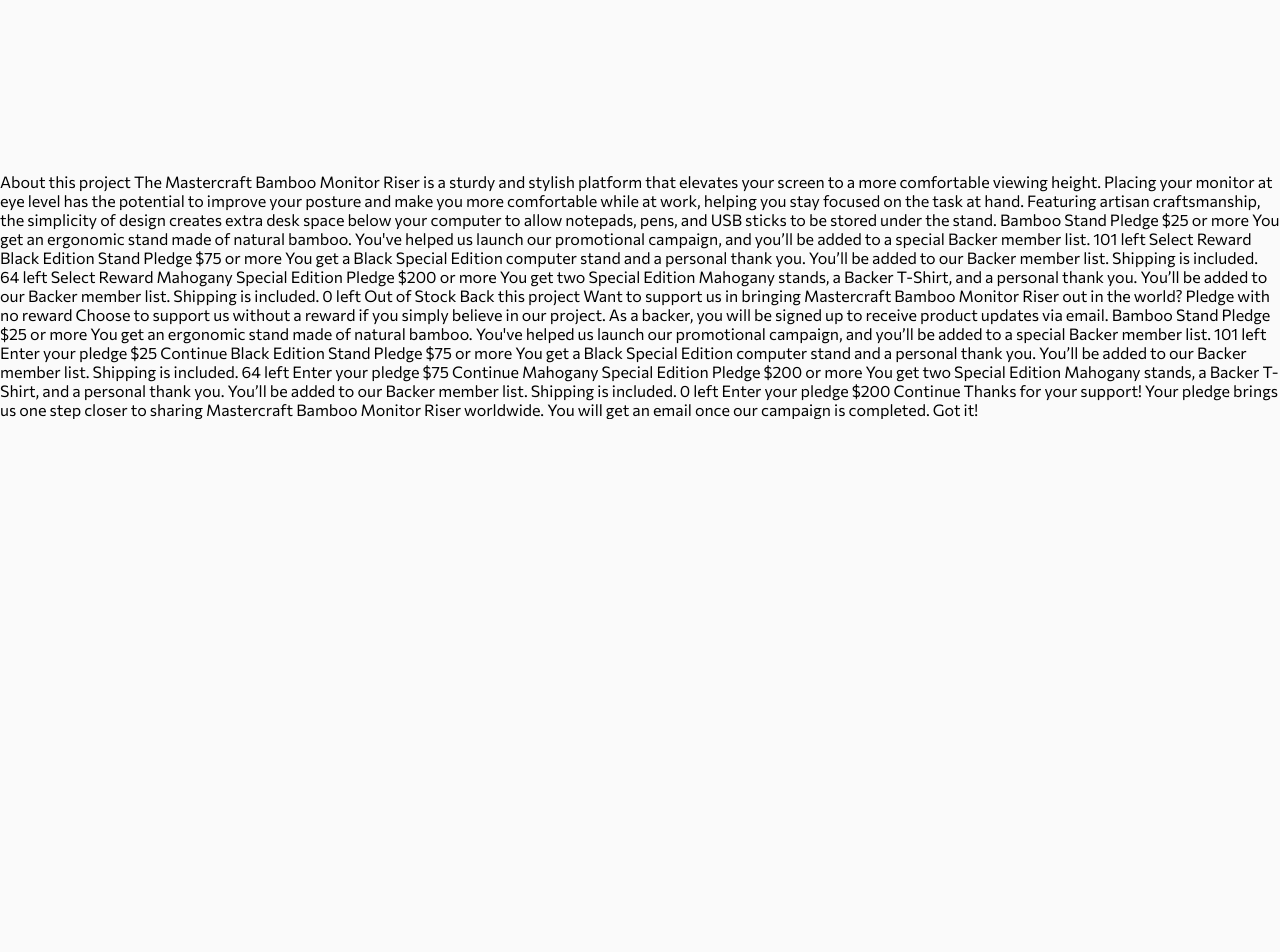
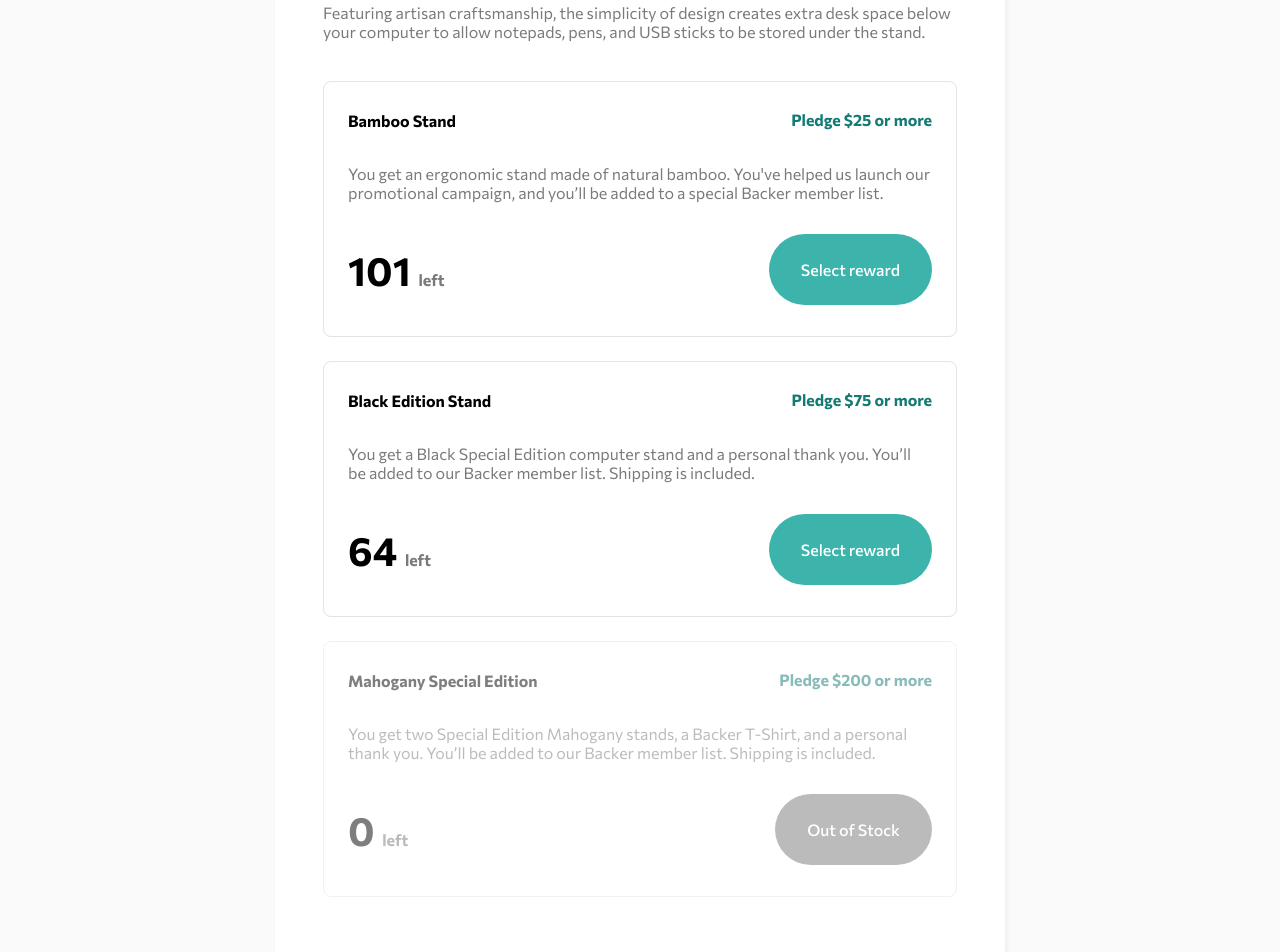
Before and after one commit to jakubparlej/crowdfunding-product-page, a plain HTML site: page index.html in a window 1280 px wide. Shown: the part 1028-1980 px from the top of the page. Before the commit the page ends 1447 px from the top, so only its background shows below. Drawn offline with Linux system fonts and the light colour scheme.

Commit message:
add about section and option cards

```diff
--- a/index.html
+++ b/index.html
@@ -47,7 +47,7 @@
       <h1>Mastercraft Bamboo Monitor Riser</h1>
       <p>A beautiful & handcrafted monitor stand to reduce neck and eye strain.</p>
       <div class="hero__buttons">
-        <a class="btn">Back this project</a>
+        <a class="btn" href="#">Back this project</a>
 
         <div class="bookmark">
           <div class="bookmark__icon"></div>
@@ -75,37 +75,62 @@
         <div class="bar__progress"></div>
       </div>
     </section>
-  </main>
-  About this project
 
-  The Mastercraft Bamboo Monitor Riser is a sturdy and stylish platform that elevates your screen
+    <section class="section about">
+      <h2>About this project</h2>
+      <p>The Mastercraft Bamboo Monitor Riser is a sturdy and stylish platform that elevates your screen
         to a more comfortable viewing height. Placing your monitor at eye level has the potential to improve
-  your posture and make you more comfortable while at work, helping you stay focused on the task at hand.
+        your posture and make you more comfortable while at work, helping you stay focused on the task at hand.</p>
+      <p>Featuring artisan craftsmanship, the simplicity of design creates extra desk space below your computer
+        to allow notepads, pens, and USB sticks to be stored under the stand.</p>
 
-  Featuring artisan craftsmanship, the simplicity of design creates extra desk space below your computer
-  to allow notepads, pens, and USB sticks to be stored under the stand.
+      <div class="option">
+        <div class="option__title">
+          <h3>Bamboo Stand</h3>
+          <h4>Pledge $25 or more</h4>
+        </div>
+        <p class="option__desc">
+          You get an ergonomic stand made of natural bamboo. You've helped us launch our
+          promotional campaign, and
+          you’ll be added to a special Backer member list.
+        </p>
+        <div class="option__footer">
+          <p class="option__left">101 <span>left</span></p>
+          <a class="btn" href="#">Select reward</a>
+        </div>
+      </div>
 
-  Bamboo Stand
-  Pledge $25 or more
-  You get an ergonomic stand made of natural bamboo. You've helped us launch our promotional campaign, and
-  you’ll be added to a special Backer member list.
-  101 left
-  Select Reward
-
-  Black Edition Stand
-  Pledge $75 or more
+      <div class="option">
+        <div class="option__title">
+          <h3>Black Edition Stand</h3>
+          <h4>Pledge $75 or more</h4>
+        </div>
+        <p class="option__desc">
           You get a Black Special Edition computer stand and a personal thank you. You’ll be added to our Backer
           member list. Shipping is included.
-  64 left
-  Select Reward
+        </p>
+        <div class="option__footer">
+          <p class="option__left">64 <span>left</span></p>
+          <a class="btn" href="#">Select reward</a>
+        </div>
+      </div>
 
-  Mahogany Special Edition
-  Pledge $200 or more
+      <div class="option option--disable">
+        <div class="option__title">
+          <h3>Mahogany Special Edition</h3>
+          <h4>Pledge $200 or more</h4>
+        </div>
+        <p class="option__desc">
           You get two Special Edition Mahogany stands, a Backer T-Shirt, and a personal thank you. You’ll be added
           to our Backer member list. Shipping is included.
-  0 left
-  Out of Stock
-
+        </p>
+        <div class="option__footer">
+          <p class="option__left">0 <span>left</span></p>
+          <a class="btn btn--disable" href="#">Out of Stock</a>
+        </div>
+      </div>
+    </section>
+  </main>
   <!-- Selection modal start -->
 
   Back this project
--- /dev/null
+++ b/scss/_about.scss
@@ -0,0 +1,97 @@
+.about {
+  margin-top: 1.5rem;
+  padding-top: 2.5rem;
+  display: flex;
+  flex-direction: column;
+  align-items: flex-start;
+  text-align: left;
+
+  h2 {
+    font-size: 1.125rem;
+    margin-bottom: 2rem;
+    text-align: left;
+  }
+}
+
+.option {
+  height: 23rem;
+  border: 1px solid #E4E4E4;
+  border-radius: .5rem;
+  padding: 1.625rem 1.5rem;
+  margin-bottom: 1.5rem;
+
+  @include media(tablet) {
+    height: 16rem
+  }
+
+  &--disable {
+    opacity: .5;
+  }
+
+  &__desc {
+    @include media(tablet) {
+      margin-bottom: 2rem;
+    }
+  }
+
+  &__title {
+
+    @include media(tablet) {
+      display: flex;
+      justify-content: space-between;
+      align-items: center;
+    }
+  }
+
+  &__footer {
+
+    @include media(tablet) {
+      display: flex;
+      justify-content: space-between;
+      align-items: center;
+    }
+  }
+
+  h3 {
+    font-size: 0.875rem;
+    margin-bottom: 0.875rem;
+
+    @include media(tablet) {
+      font-size: 1rem;
+      margin-bottom: 2rem;
+    }
+  }
+
+  h4 {
+    font-size: 0.875rem;
+    color: $darkCyan;
+    margin-bottom: 2rem;
+
+    @include media(tablet) {
+      font-size: 1rem;
+      margin-bottom: 2rem;
+      line-height: 1.5rem;
+    }
+  }
+
+  &__left {
+    font-size: 1.5rem;
+    font-weight: 700;
+    color: #000;
+    margin-bottom: 3rem;
+
+    @include media(tablet) {
+      font-size: 2.5rem;
+      margin-bottom: 0;
+    }
+
+    span {
+      font-size: 0.875rem;
+      color: $darkGray;
+
+      @include media(tablet) {
+        font-size: 1rem;
+      }
+    }
+  }
+}
--- a/scss/_globals.scss
+++ b/scss/_globals.scss
@@ -5,6 +5,19 @@
 $darkGray: hsl(0, 0, 48%);
 $black: hsl(0, 0, 0);
 $veryLightGray: #FAFAFA;
+
+// Mixins
+
+$breakpoints: (tablet: (min-width: 768px),
+  desktop: (min-width: 1024px));
+
+@mixin media($breakpoint) {
+  $size: map-get($breakpoints, $breakpoint);
+
+  @media #{$size} {
+    @content
+  }
+}
 
 :root {
   font-size: 16px;
@@ -21,32 +34,26 @@
   font-family: 'Commissioner', Arial, Helvetica, sans-serif;
 }
 
+a {
+  text-decoration: none;
+}
+
 .btn {
-  padding: 0 2rem;
+  padding: 1.625rem 2rem;
   font-size: 1rem;
   font-weight: 500;
-  line-height: 3.4375rem;
   color: white;
   background-color: $moderateCyan;
   border-radius: 5rem;
   transition: background-color .3s ease-in-out;
   cursor: pointer;
 
+  &--disable {
+    background-color: $darkGray;
+  }
+
   &:hover {
     background-color: $darkCyan;
-  }
-}
-
-// Mixins
-
-$breakpoints: (tablet: (min-width: 768px),
-  desktop: (min-width: 1024px));
-
-@mixin media($breakpoint) {
-  $size: map-get($breakpoints, $breakpoint);
-
-  @media #{$size} {
-    @content
   }
 }
 
--- a/scss/_hero.scss
+++ b/scss/_hero.scss
@@ -30,7 +30,6 @@
 
   @include media(tablet) {
     display: flex;
-
   }
 
   &__icon {
--- a/scss/main.scss
+++ b/scss/main.scss
@@ -2,3 +2,4 @@
 @import 'header';
 @import 'hero';
 @import 'stats';
+@import 'about';
```
Also changed, not shown: css/main.css, 1 other file. Lines whose indentation alone changed are shown as unchanged.
